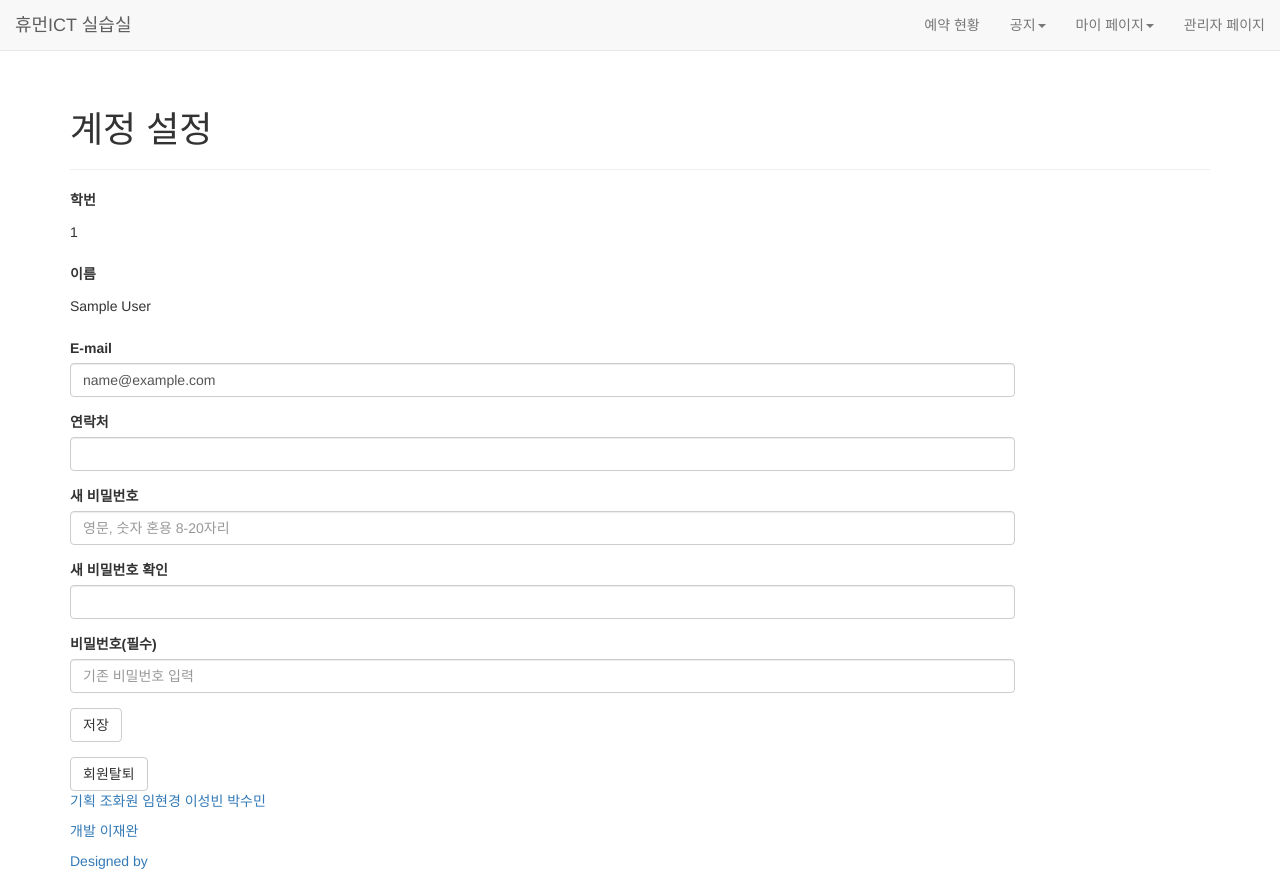
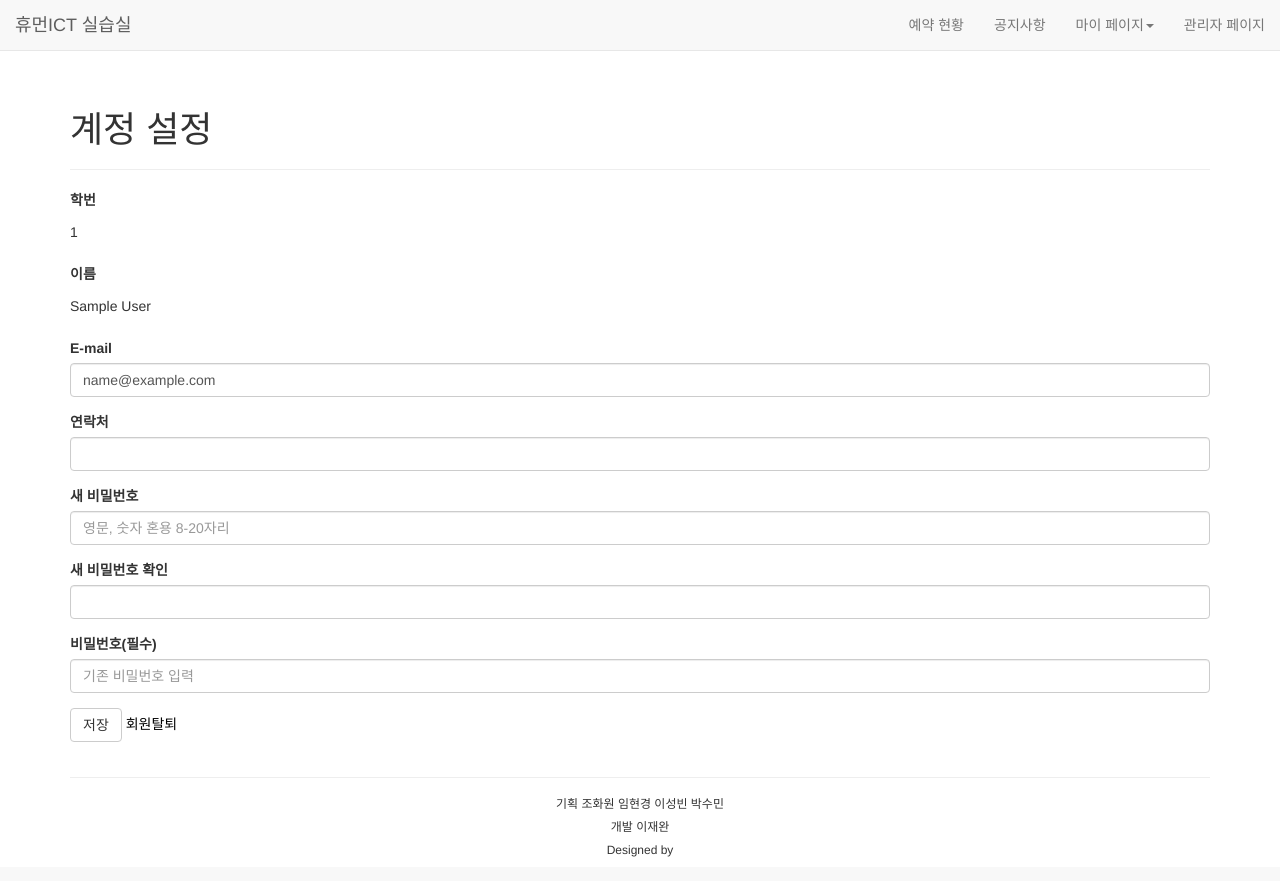
Before and after one commit to zwan2/hict, a PHP site: page /account.php in a window 1280 px wide. After the commit the page ends 857 px from the top, so only its background shows below. Run offline with PHP 8.4, Linux system fonts and the light colour scheme; the visitor is signed in with stand-in values (Sample User, id 1).

Commit message:
170814.1
-input size 조절
-login관련 페이지 정리 (login_main.html)
-소개 페이지 분리
-footer ++
-calendar 종료시간X

```diff
--- a/account.php
+++ b/account.php
@@ -18,7 +18,7 @@ if($result = $db->query($query)) {
     <form method="post" action="account_set.php" onsubmit="return account_check();" name="account" class="form-horizontal">
 
       <div class="form-group">
-        <div class="col-xs-10">
+        <div class="col-xs-12">
           <label for="student_number"> 학번</label>
           <input type="hidden" name="student_number" value="<?=$row['student_number']?>">
           <p class="form-control-static"><?=$row['student_number']?></p>
@@ -26,7 +26,7 @@ if($result = $db->query($query)) {
       </div>
 
       <div class="form-group">
-        <div class="col-xs-10">
+        <div class="col-xs-12">
           <label for="name">이름</label>
           <p class="form-control-static"><?=$row['name']?></p>
         </div>
@@ -35,35 +35,35 @@ if($result = $db->query($query)) {
 
 
       <div class="form-group">
-        <div class="col-xs-10">
+        <div class="col-xs-12">
           <label for="email">E-mail</label>
           <input class="form-control" name="email" type="email" value="<?=$row['email']?>">
         </div>
       </div>
 
       <div class="form-group">
-        <div class="col-xs-10">
+        <div class="col-xs-12">
           <label for="tel">연락처</label>
           <input class="form-control" name="tel" type="tel" value="<?=$row['tel']?>">
         </div>
       </div>
 
       <div class="form-group">
-        <div class="col-xs-10">
+        <div class="col-xs-12">
           <label for="password">새 비밀번호</label>
           <input type="password" class="form-control" name="new_password" placeholder="영문, 숫자 혼용 8-20자리" maxlength="20">
         </div>
       </div>
 
       <div class="form-group">
-        <div class="col-xs-10">
+        <div class="col-xs-12">
           <label for="password2">새 비밀번호 확인</label>
           <input type="password" class="form-control" name="new_password2" maxlength="20">
         </div>
       </div>
 
       <div class="form-group">
-        <div class="col-xs-10">
+        <div class="col-xs-12">
           <label for="password">비밀번호(필수)</label>
           <input type="password" class="form-control" name="password" placeholder="기존 비밀번호 입력" maxlength="20">
         </div>
@@ -74,14 +74,15 @@ if($result = $db->query($query)) {
 
 
       <div class="form-group">
-        <div class="col-xs-10">
+        <div class="col-xs-12">
           <input class="btn btn-default" type="submit" onclick="return confirm('이대로 계정을 저장하시겠습니까?');" value="저장">
+
+          <a href="account_delete.php">회원탈퇴</a>
         </div>
       </div>
 
     </form>
 
-    <a href="#"><button class="btn btn-default" type="button" onclick="location.href='account_delete.php'">회원탈퇴</button>
 </div>
 
 
--- a/account_delete.php
+++ b/account_delete.php
@@ -20,21 +20,21 @@ if($result = $db->query($query)) {
 <form method="post" action="account_delete2.php" onsubmit="return password_check();" name="account" class="form-horizontal">
 	<input type="hidden" name="crypt_password" value="<?=$password?>">
 	<div class="form-group">
-		<div class="col-xs-10">
+		<div class="col-xs-12">
 			<label for="password">비밀번호</label>
 			<input type="password" class="form-control" name="password" placeholder="영문, 숫자 혼용 8-20자리" maxlength="20">
 		</div>
 	</div>
 
 	<div class="form-group">
-		<div class="col-xs-10">
+		<div class="col-xs-12">
 			<label for="password2">비밀번호 확인</label>
 			<input type="password" class="form-control" name="password2" maxlength="20">
 		</div>
 	</div>
 
 	<div class="form-group">
-    <div class="col-xs-10">
+    <div class="col-xs-12">
       <input class="btn btn-default" type="submit" onclick="return confirm('정말 탈퇴하시겠습니까?');" value="탈퇴">
     </div>
   </div>
--- a/footer.html
+++ b/footer.html
@@ -1,14 +1,15 @@
 <!--이하 footer.html-->
 <style>
 footer {
-  width: 480px;
+
   margin: 0 auto;
 }
 </style>
 <footer class="container">
-	<p>기획 조화원 임현경 이성빈 박수민</p>
-	<p>개발 이재완</p>
-	<p>Designed by </p>
+	<hr/>
+	<h6 class="text-center">기획 조화원 임현경 이성빈 박수민</h6>
+	<h6 class="text-center">개발 이재완</h6>
+	<h6 class="text-center">Designed by</h6>
 </footer>
 
 <script src="//maxcdn.bootstrapcdn.com/bootstrap/latest/js/bootstrap.min.js"></script>
--- a/main.css
+++ b/main.css
@@ -1,6 +1,6 @@
+a {
 
-a {
-  text-decoration: none !important;
+  color: black;
 }
 body {
 	padding-top: 70px;
--- a/main.html
+++ b/main.html
@@ -36,14 +36,9 @@ ensure_logged_in();
         <ul class="nav navbar-nav navbar-right">
           <li><a href="#" onclick="location.href='calendar.php'">예약 현황</a></li>
 
-          <li class="dropdown">
-            <a href="notice.php" class="dropdown-toggle" data-toggle="dropdown" role="button" aria-expanded="false">공지<span class="caret"></span></a>
-            <ul class="dropdown-menu" role="menu">
-              <li><a href="introduction.php">실습실 소개</a></li>
-              <li><a href="notice.php">공지사항</a></li>
+          <li><a href="notice.php">공지사항</a></li>
 
-            </ul>
-          </li>
+
 
           <li class="dropdown">
             <a href="#" class="dropdown-toggle" data-toggle="dropdown" role="button" aria-expanded="false">마이 페이지<span class="caret"></span></a>
```
Also changed, not shown: calendar.js (+8 -6 lines), calendar.php (+8 -7 lines), getuser.php (deleted, +0 -56 lines), introduction.php (+5 -13 lines), login.html (+13 -27 lines), login_main.html (added, +16 -0 lines), member.html (+36 -35 lines), password.html (+11 -21 lines), calendar.css (added).
